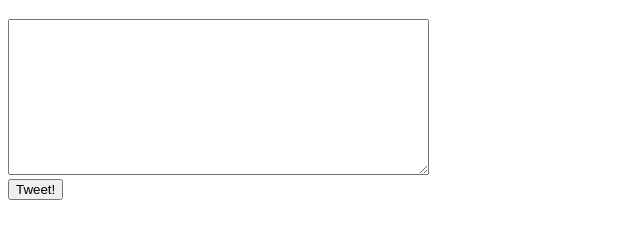
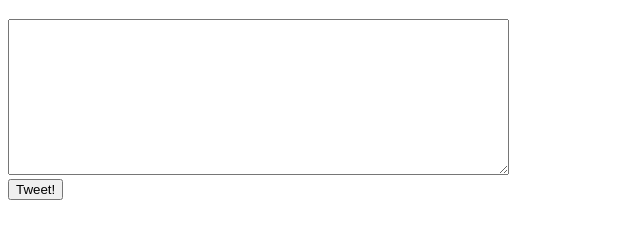
Before and after one commit to AlexEntrepreneur/Labs-QA-Guided, a plain HTML site: page index.html in a window 1280 px wide. Shown: the part 61-300 px from the top of the page, without its empty margins (0-640 px from the left). Drawn offline with Linux system fonts and the light colour scheme.

Commit message:
Increase textarea width

```diff
--- a/index.html
+++ b/index.html
@@ -8,7 +8,7 @@
 <body>
   <h1>Twitter Writer</h1>
   <form>
-    <textarea maxlength="280" cols="50" rows="10"></textarea>
+    <textarea maxlength="280" cols="60" rows="10"></textarea>
     <br>
     <button>Tweet!</button>
   </form>
```
